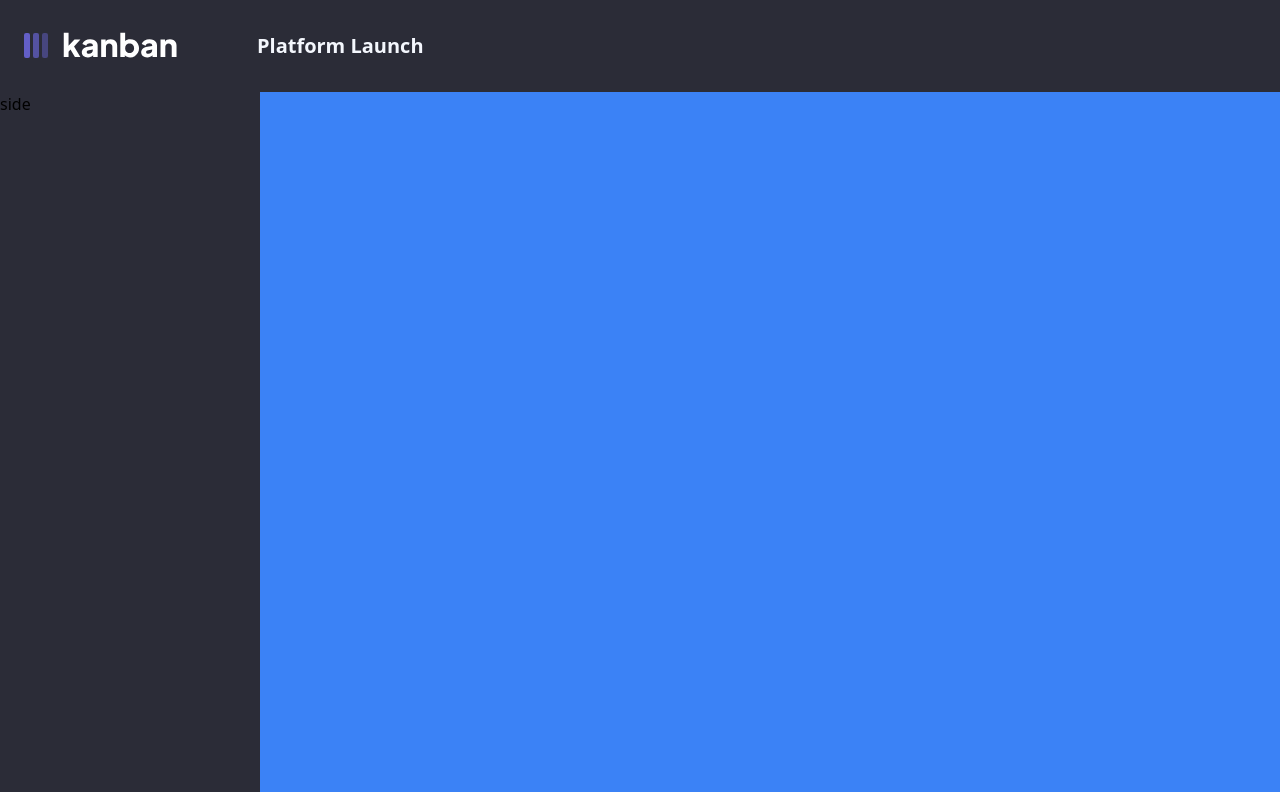
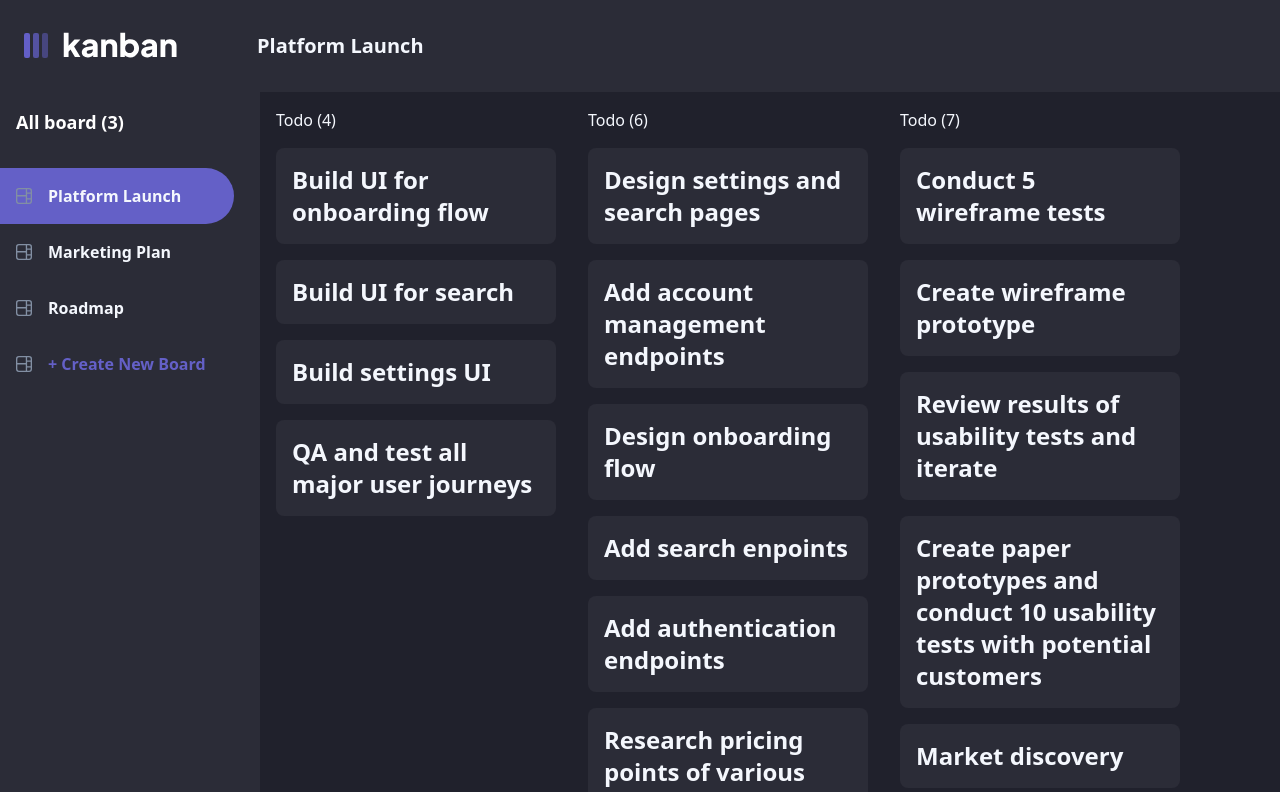
Before and after one commit to mohammadreza2003-af/Owner-avatar-kanban-task-management-web-app, a React (Vite) app: page / in a window 1280 px wide. Built offline with nearby package versions, Linux system fonts and the light colour scheme.

Commit message:
fixed style sidebar and board

```diff
--- a/src/components/Board.tsx
+++ b/src/components/Board.tsx
@@ -1,5 +1,16 @@
+import Column from "./Column";
+import { activeBoard } from "../redux/boardSlice";
+
 const Board = () => {
-  return <div className="w-full flex-1 bg-blue-500"></div>;
+  return (
+    <div className="w-full flex-1 bg-colorHighGrey py-4 px-4 overflow-scroll max-h-[87.5vh] ">
+      <div className="flex gap-x-8">
+        {activeBoard.columns.map((col) => (
+          <Column data={col} />
+        ))}
+      </div>
+    </div>
+  );
 };
 
 export default Board;
--- /dev/null
+++ b/src/components/Column.tsx
@@ -0,0 +1,17 @@
+import Task from "./Task";
+
+const Column = ({ data }) => {
+  console.log(data);
+  return (
+    <div>
+      <p className="text-colorLightGrey mb-4">Todo ({data.tasks.length})</p>
+      <div className="flex flex-col gap-y-4">
+        {data.tasks.map((task) => (
+          <Task data={task} />
+        ))}
+      </div>
+    </div>
+  );
+};
+
+export default Column;
--- a/src/components/SideBar.tsx
+++ b/src/components/SideBar.tsx
@@ -1,7 +1,36 @@
+import { useSelector } from "react-redux";
+
 const SideBar = () => {
+  const borads = useSelector((state) => state.boards);
   return (
-    <div className="w-[260px] flex-shrink-0 col-span-4  bg-colorMediumGrey h-">
-      side
+    <div className="w-[260px] flex-shrink-0 col-span-4  bg-colorMediumGrey py-4 max-h-[87.5vh]">
+      <p className="font-semibold text-lg text-colorLightWhite ml-4">
+        All board ({borads.length})
+      </p>
+      <div className="flex flex-col items-start mt-8 w-full">
+        {borads.map((board) => (
+          <>
+            <button
+              className={`${
+                board.isActive === true ? "bg-colorMainPurple" : ""
+              }  px-4 w-[90%] rounded-r-[28px] py-4 flex items-center text-colorLightGrey font-semibold hover:text-colorMainPurple hover:bg-colorLightGrey transition-all duration-300 ease-in-out`}
+            >
+              <img
+                src="/assets/icon-board.svg"
+                alt="icon-board"
+                className="mr-4"
+              />
+              {board.name}
+            </button>
+          </>
+        ))}
+        <button
+          className={`px-4 w-[90%] rounded-r-[28px] py-4 flex items-center text-colorMainPurple font-semibold hover:text-colorMainPurple hover:bg-colorLightGrey transition-all duration-300 ease-in-out`}
+        >
+          <img src="/assets/icon-board.svg" alt="icon-board" className="mr-4" />
+          + Create New Board
+        </button>
+      </div>
     </div>
   );
 };
--- /dev/null
+++ b/src/components/Task.tsx
@@ -0,0 +1,12 @@
+const Task = ({ data }) => {
+  console.log(data, "Task");
+  return (
+    <div className="flex bg-colorMediumGrey rounded-lg px-4 py-4 w-[280px]">
+      <h2 className="font-semibold text-2xl text-colorLightGrey">
+        {data.title}
+      </h2>
+    </div>
+  );
+};
+
+export default Task;
--- a/src/views/Container.tsx
+++ b/src/views/Container.tsx
@@ -3,7 +3,7 @@ import SideBar from "../components/SideBar";
 
 const Container = () => {
   return (
-    <div className="flex w-full min-h-[87.5vh]">
+    <div className="flex w-full">
       <SideBar />
       <Board />
     </div>
```
Also changed, not shown: src/constants/types.ts (added).
